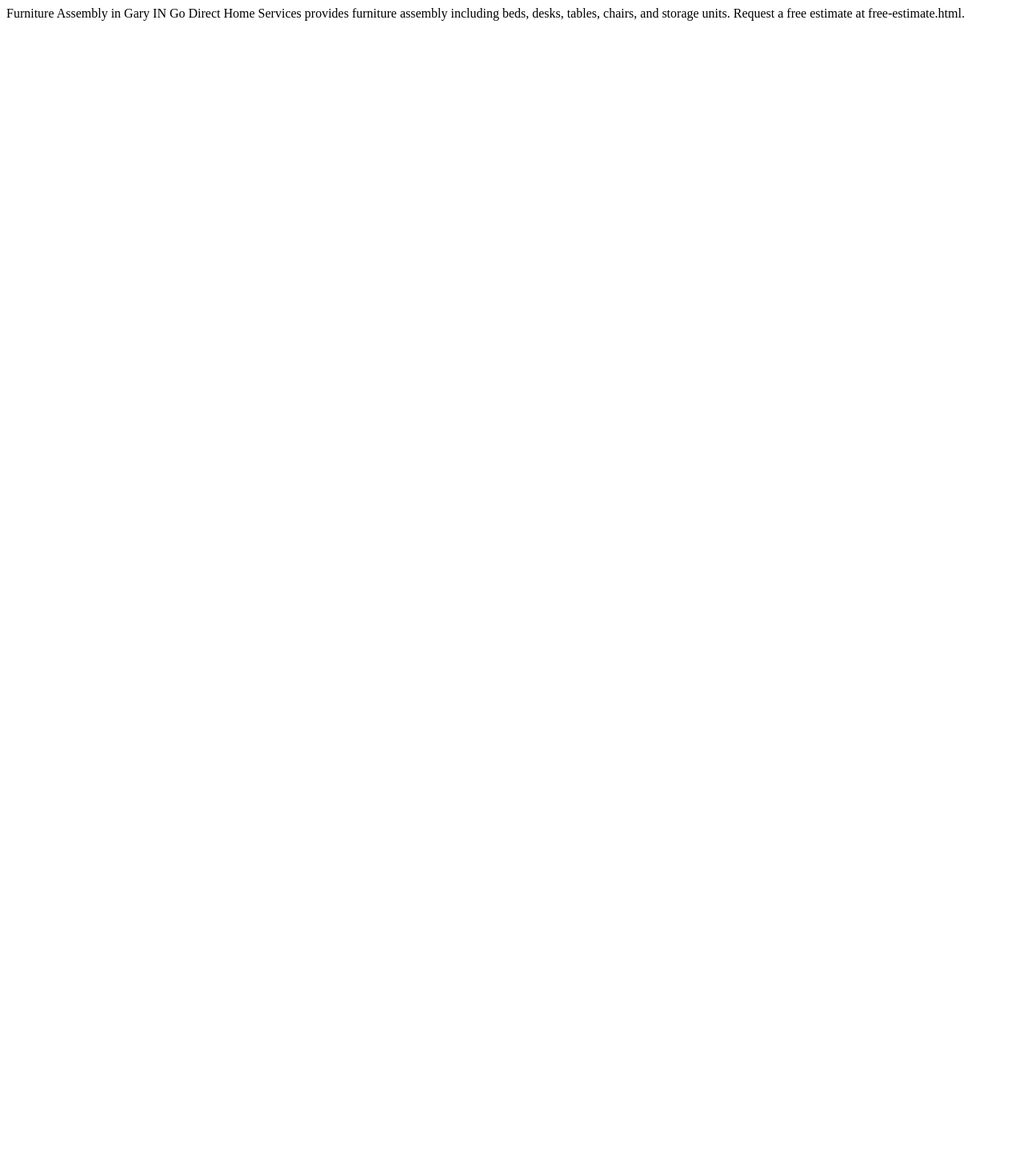
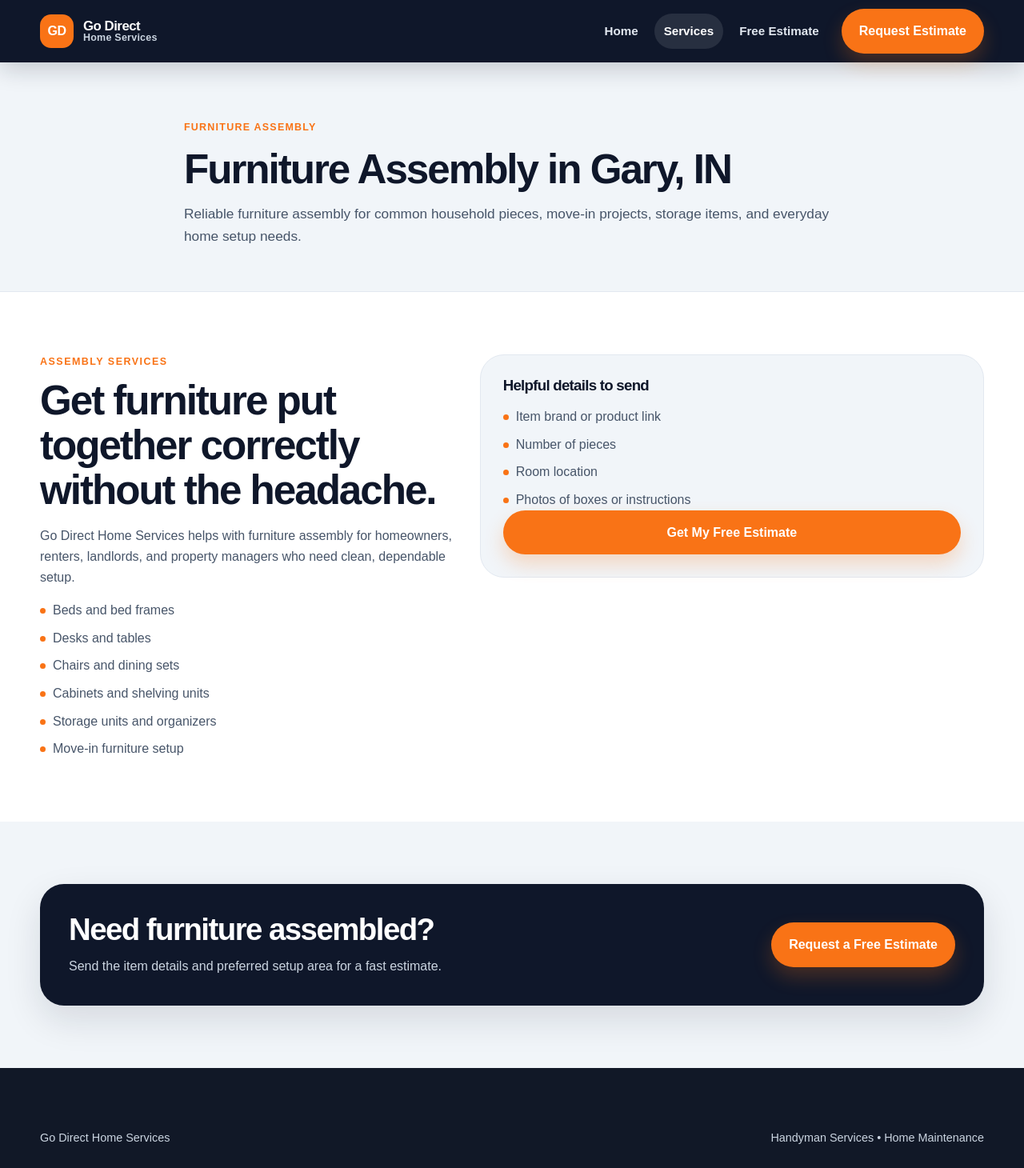
Before and after one commit to lhoover741/handy, a plain HTML site: page service-furniture-assembly.html in a window 1280 px wide. Shown: the whole page at 80% size. Before the commit the page ends 800 px from the top, so only its background shows below. Drawn offline with Linux system fonts and the light colour scheme.

Commit message:
Upgrade furniture assembly page design

```diff
--- a/service-furniture-assembly.html
+++ b/service-furniture-assembly.html
@@ -1,5 +1,20 @@
-Furniture Assembly in Gary IN
-
-Go Direct Home Services provides furniture assembly including beds, desks, tables, chairs, and storage units.
-
-Request a free estimate at free-estimate.html.
+<!doctype html>
+<html lang="en">
+<head>
+<meta charset="utf-8">
+<meta name="viewport" content="width=device-width, initial-scale=1">
+<title>Furniture Assembly in Gary, IN | Go Direct Home Services</title>
+<meta name="description" content="Furniture assembly in Gary, IN and Northwest Indiana. Beds, desks, tables, chairs, cabinets, storage units, and move-in assembly help. Free estimates available.">
+<link rel="stylesheet" href="assets/css/styles.css">
+<link rel="stylesheet" href="assets/css/seo-updates.css">
+</head>
+<body>
+<header class="site-header"><div class="container nav-wrap"><a class="brand" href="index.html"><span class="brand-mark">GD</span><span class="brand-text"><span>Go Direct</span><span>Home Services</span></span></a><nav class="nav-menu"><a class="nav-link" href="index.html">Home</a><a class="nav-link active" href="services.html">Services</a><a class="nav-link" href="free-estimate.html">Free Estimate</a><a class="btn btn-primary nav-cta" href="free-estimate.html">Request Estimate</a></nav></div></header>
+<main>
+<section class="page-hero"><div class="container page-hero-content"><div class="breadcrumbs">Furniture Assembly</div><h1>Furniture Assembly in Gary, IN</h1><p>Reliable furniture assembly for common household pieces, move-in projects, storage items, and everyday home setup needs.</p></div></section>
+<section class="section"><div class="container split"><div><div class="section-kicker">Assembly services</div><h2>Get furniture put together correctly without the headache.</h2><p>Go Direct Home Services helps with furniture assembly for homeowners, renters, landlords, and property managers who need clean, dependable setup.</p><ul class="service-list"><li>Beds and bed frames</li><li>Desks and tables</li><li>Chairs and dining sets</li><li>Cabinets and shelving units</li><li>Storage units and organizers</li><li>Move-in furniture setup</li></ul></div><aside class="about-panel"><h3>Helpful details to send</h3><ul class="service-list"><li>Item brand or product link</li><li>Number of pieces</li><li>Room location</li><li>Photos of boxes or instructions</li></ul><a class="btn btn-primary btn-wide" href="free-estimate.html">Get My Free Estimate</a></aside></div></section>
+<section class="section section-soft"><div class="container"><div class="cta-band"><div><h2>Need furniture assembled?</h2><p>Send the item details and preferred setup area for a fast estimate.</p></div><a class="btn btn-primary" href="free-estimate.html">Request a Free Estimate</a></div></div></section>
+</main>
+<footer class="site-footer"><div class="container"><div class="footer-bottom"><span>Go Direct Home Services</span><span><a href="service-handyman-gary-in.html">Handyman Services</a> • <a href="service-home-maintenance.html">Home Maintenance</a></span></div></div></footer><script src="assets/js/main.js"></script>
+</body>
+</html>
```
